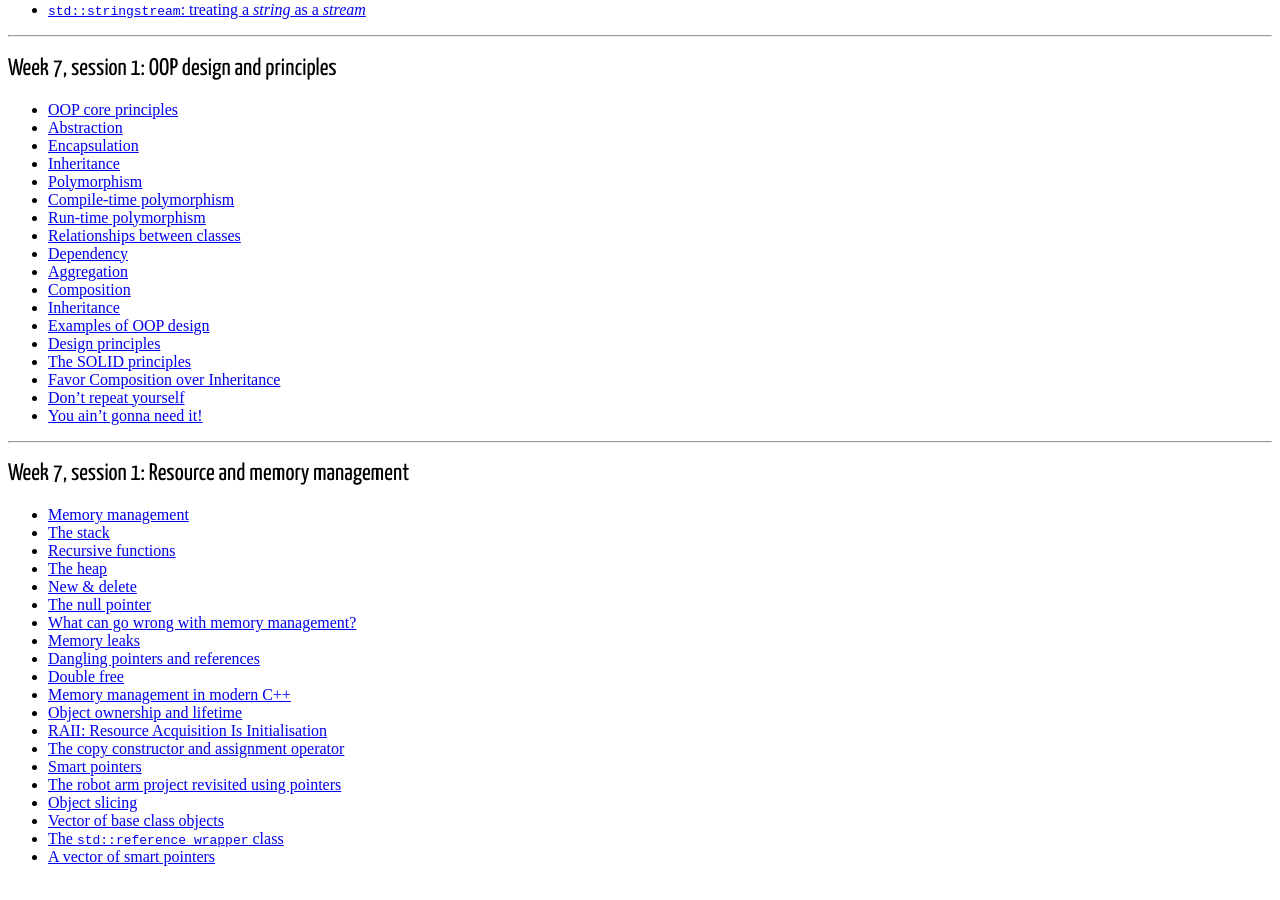
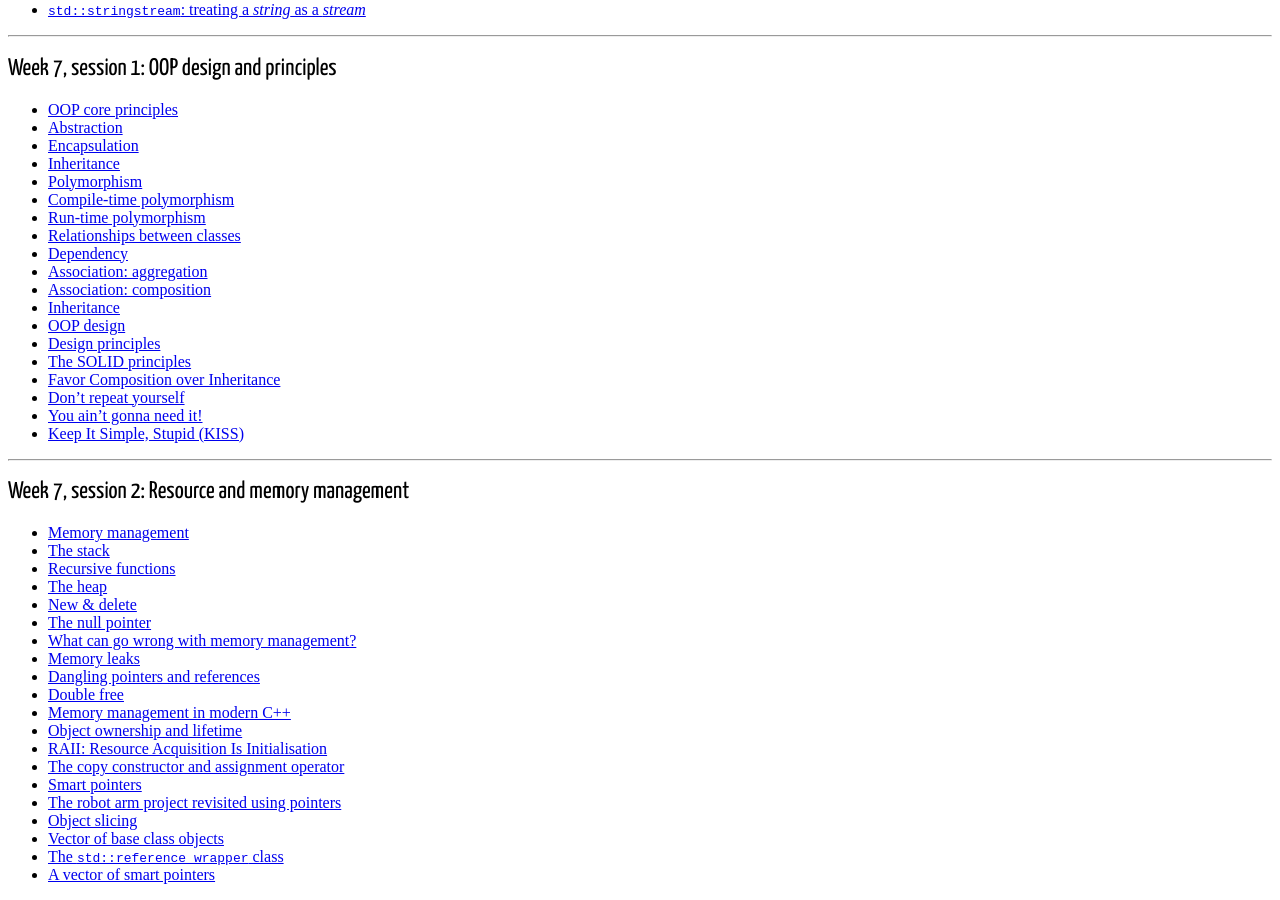
Before and after one commit to KCL-BMEIS/OOP, a Jekyll site: the page built from toc.md, in a window 1280 px wide and 900 px high, scrolled down 2547 px. Built offline with Jekyll 4.4.1, drawn with Linux system fonts in a browser that asks for light colours; some web fonts are replaced.

Commit message:
fix a couple of mistake, and update TOC

```diff
--- a/toc.md
+++ b/toc.md
@@ -162,20 +162,21 @@ title: links to topics in slides - Object-Oriented Programming (5CCYB041)
 - [Compile-time polymorphism](https://kcl-bmeis.github.io/OOP/week7A.html#compiletime_polymorphism)
 - [Run-time polymorphism](https://kcl-bmeis.github.io/OOP/week7A.html#runtime_polymorphism)
 - [Relationships between classes](https://kcl-bmeis.github.io/OOP/week7A.html#relationships)
-- [Dependency](https://kcl-bmeis.github.io/OOP/week7A.html#association)
-- [Aggregation](https://kcl-bmeis.github.io/OOP/week7A.html#aggregation)
-- [Composition](https://kcl-bmeis.github.io/OOP/week7A.html#composition)
+- [Dependency](https://kcl-bmeis.github.io/OOP/week7A.html#dependency)
+- [Association: aggregation](https://kcl-bmeis.github.io/OOP/week7A.html#aggregation)
+- [Association: composition](https://kcl-bmeis.github.io/OOP/week7A.html#composition)
 - [Inheritance](https://kcl-bmeis.github.io/OOP/week7A.html#inheritance_relationship)
-- [Examples of OOP design](https://kcl-bmeis.github.io/OOP/week7A.html#oop_design_examples)
+- [OOP design](https://kcl-bmeis.github.io/OOP/week7A.html#oop_design_examples)
 - [Design principles](https://kcl-bmeis.github.io/OOP/week7A.html#design_principles)
 - [The SOLID principles](https://kcl-bmeis.github.io/OOP/week7A.html#solid)
 - [Favor Composition over Inheritance](https://kcl-bmeis.github.io/OOP/week7A.html#composition_over_inheritance)
 - [Don't repeat yourself](https://kcl-bmeis.github.io/OOP/week7A.html#design_dry)
 - [You ain't gonna need it!](https://kcl-bmeis.github.io/OOP/week7A.html#yagni)
+- [Keep It Simple, Stupid (KISS)](https://kcl-bmeis.github.io/OOP/week7A.html#kiss)
 
 ---
 
-##  Week 7, session 1: Resource and memory management
+##  Week 7, session 2: Resource and memory management
 
 - [Memory management](https://kcl-bmeis.github.io/OOP/week7B.html#memory_management)
 - [The stack](https://kcl-bmeis.github.io/OOP/week7B.html#stack_memory)
```
Also changed, not shown: week7A.md (+3 -3 lines), week7B.md (+1 -1 lines).
